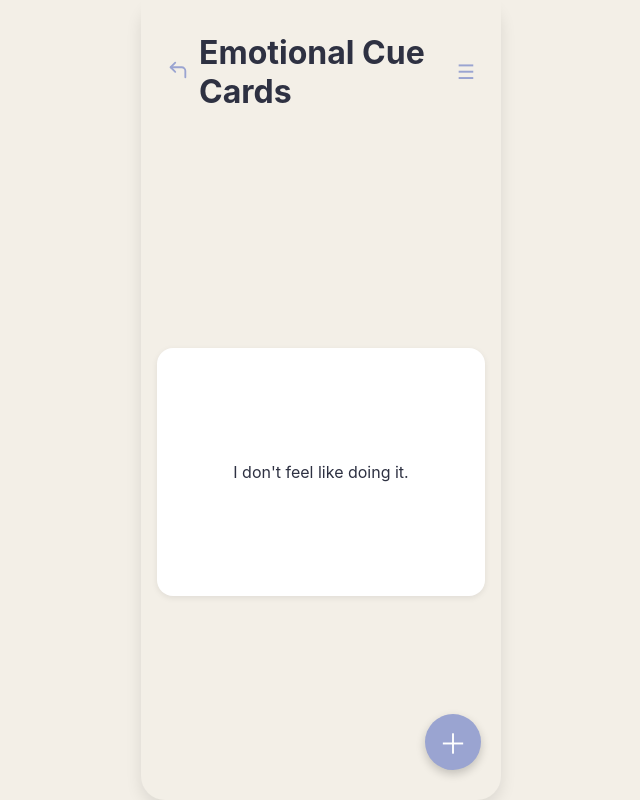
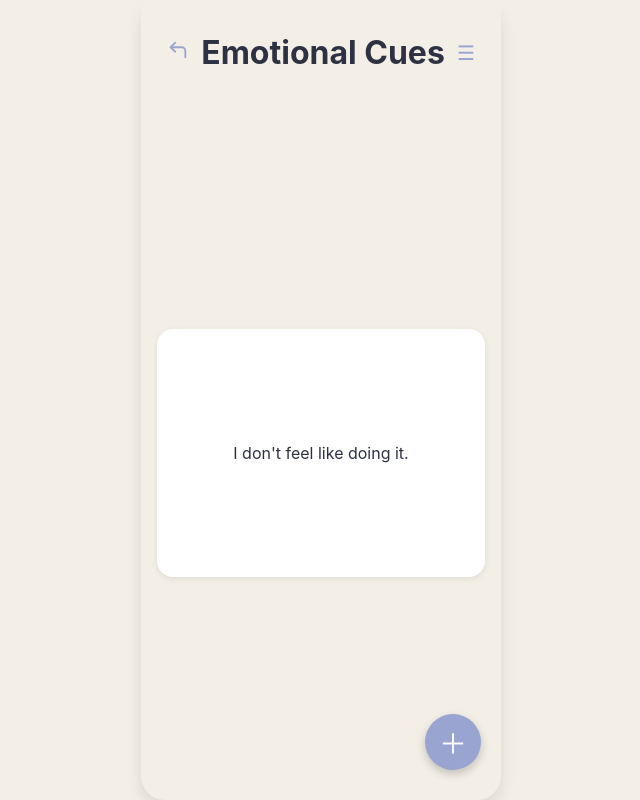
Before and after one commit to Shubhra-Mittal/Emotional-Cue-Cards, a plain HTML site: page index.html in a window 1280 px wide. Shown: the whole page, without its empty margins (319-959 px from the left). Drawn offline with Linux system fonts and the light colour scheme.

Commit message:
Update index.html

```diff
--- a/index.html
+++ b/index.html
@@ -26,7 +26,7 @@
             <path d="M20 20v-7a4 4 0 0 0-4-4H4"></path>
           </svg>
         </button>
-        <h1>Emotional Cue Cards</h1>
+        <h1>Emotional Cues</h1>
         <button id="toggleView" class="icon-btn">☰</button>
       </header>
 
```
